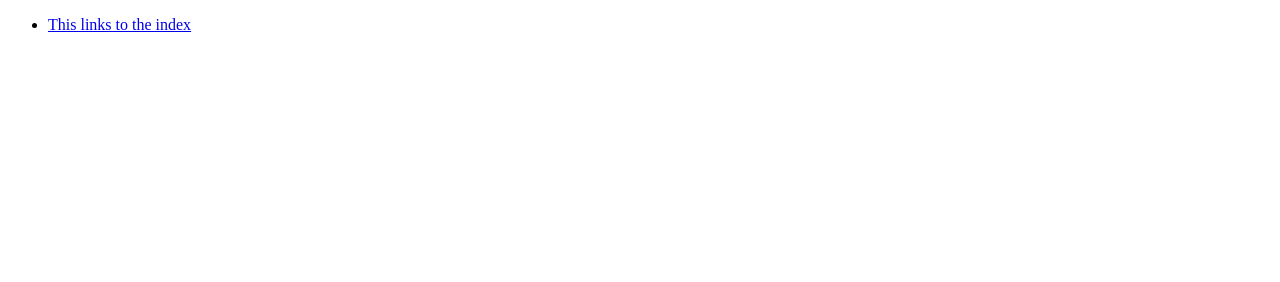
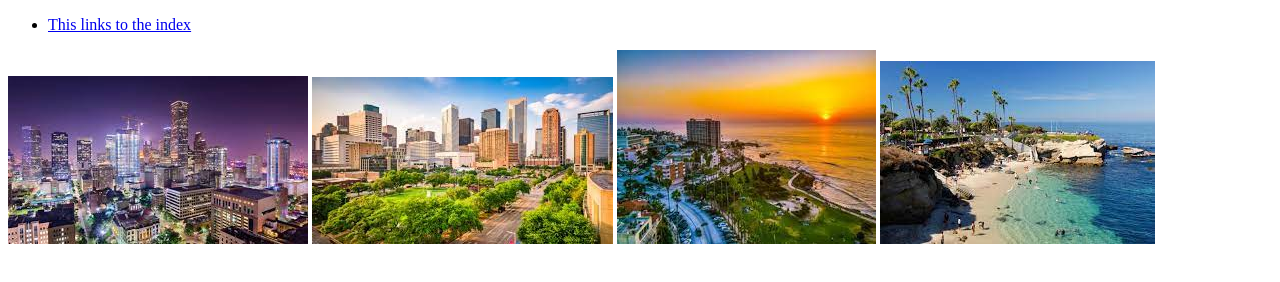
Before and after one commit to rjacquote/simple-travel-site, a plain HTML site: page cityimages.html in a window 1280 px wide. Drawn offline with Linux system fonts and the light colour scheme.

Commit message:
Flushed out cityimages page.

```diff
--- a/cityimages.html
+++ b/cityimages.html
@@ -12,5 +12,9 @@
             <li> <a href="index.html">This links to the index</a></li>
         </ul>
     </nav>
+    <img src="ImagesPageBranch/index.jpg" alt="">
+    <img src="ImagesPageBranch/index2.jpg" alt="">
+    <img src="ImagesPageBranch/index3.jpg" alt="">
+    <img src="ImagesPageBranch/index4.jpg" alt="">
 </body>
 </html>
```
Also changed, not shown: ImagesPageBranch/index.jpg (added), ImagesPageBranch/index2.jpg (added), ImagesPageBranch/index3.jpg (added), ImagesPageBranch/index4.jpg (added).
